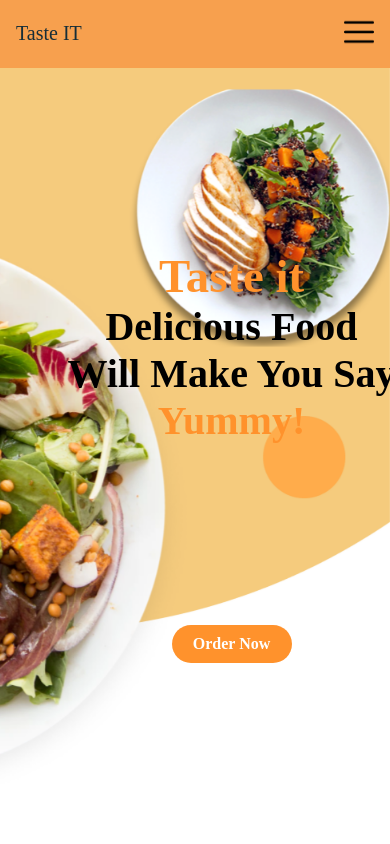
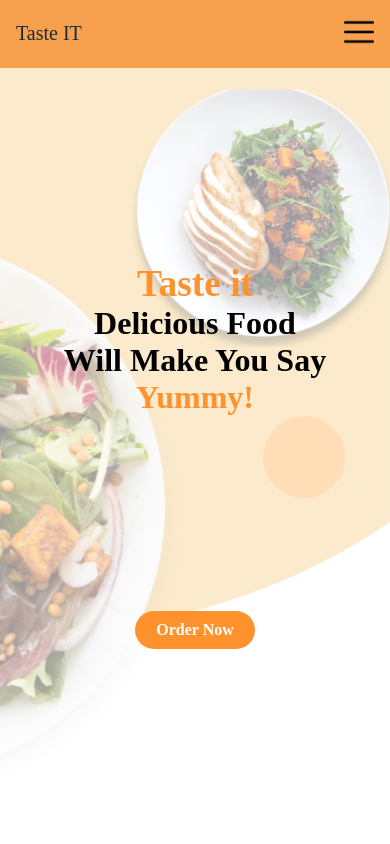
Before and after one commit to xRyolinx/tasteit, a Flask app: page / in a window 390 px wide; the page is wider, and only the part inside the window is pictured. Run offline with Flask 3, Linux system fonts and the light colour scheme; some libraries are stand-ins or nearby versions; some web fonts are replaced.

Commit message:
home update

```diff
--- a/static/css/home.css
+++ b/static/css/home.css
@@ -13,6 +13,17 @@ body {
 
     position: fixed;
     z-index: -100;
+    right: 0;
+}
+
+#bg-sheet {
+    width: 100vw;
+    height: 100vh;
+
+    background-color: white;
+    opacity: 0.6;
+    position: fixed;
+    z-index: -99;
     right: 0;
 }
 
@@ -36,14 +47,16 @@ main {
 
 @media (max-width: 600px) {
     main {
+        min-width: 250px;
         width: 100vw;
-        padding: 0;
+
+        padding: 0 20px;
         margin: 0 auto;
 
         align-items: center;
     }
     .text {
-        font-size: 2.5rem;
+        font-size: 2rem;
         text-align: center;
     }
 }
--- a/templates/home.html
+++ b/templates/home.html
@@ -16,6 +16,7 @@
 <body>
     <!-- bg -->
     <img id="bg" src="/static/img/bg_img_home.png" alt="bg_img">
+    <div id="bg-sheet"></div>
 
     <!-- Nav -->
     <nav>
```
